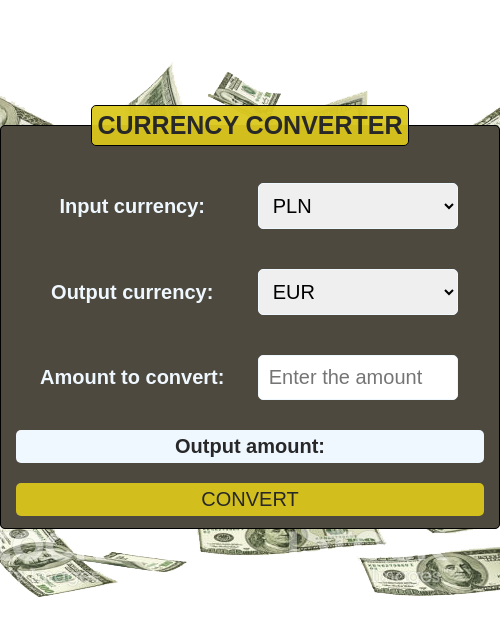
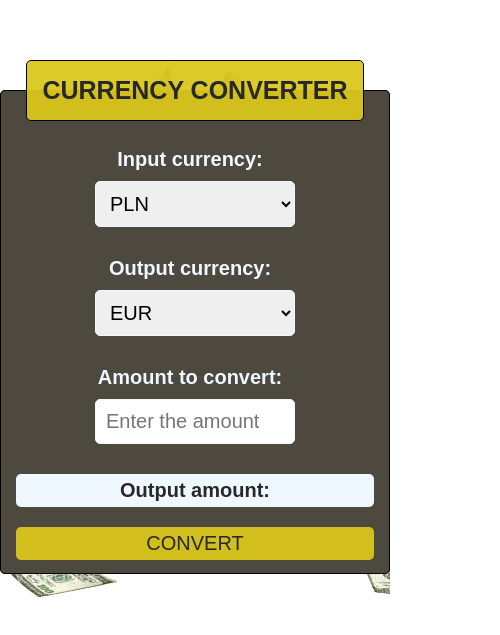
Before and after one commit to Krevelir/Currency-Converter, a plain HTML site: page index.html in a window 390 px wide. Shown: the part 105-740 px from the top of the page, 500 px wide, since content can reach past the window. Drawn offline with nearby package versions, Linux system fonts and the light colour scheme.

Commit message:
made page responsive

```diff
--- a/css/form.css
+++ b/css/form.css
@@ -6,7 +6,7 @@
     background-color: #dac71cf0;
     border-radius: 5px;
     border: 1px solid black;
-    padding: 5px;
+    padding: 15px;
 }
 
 .form__labelText {
@@ -60,5 +60,5 @@
     text-align: center;
     margin: 0 auto;
     color: aliceblue;
-    width: 500px;
+    max-width: 500px;
 }
```
